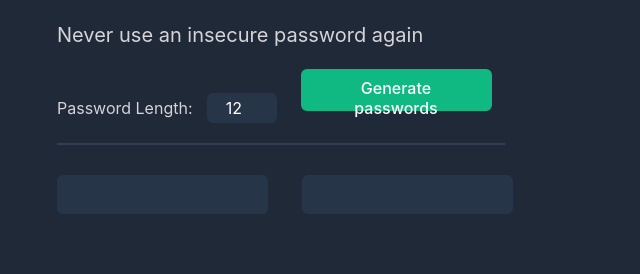
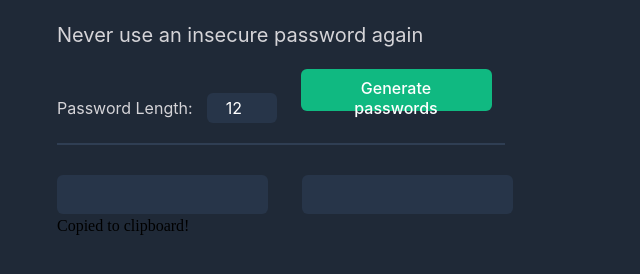
Before and after one commit to RajHarshit/Password_Generator, a plain HTML site: page index.html in a window 1280 px wide. Shown: the part 146-420 px from the top of the page, without its empty margins (13-653 px from the left). Drawn offline with Linux system fonts and the light colour scheme.

Commit message:
Update index.html

```diff
--- a/index.html
+++ b/index.html
@@ -21,6 +21,8 @@
     <button id="pass1"></button>
     <button id="pass2"></button>
 
+    <div id="copy-message">Copied to clipboard!</div>
+
     <script src="index.js"></script>
 </body>
 </html>
```
